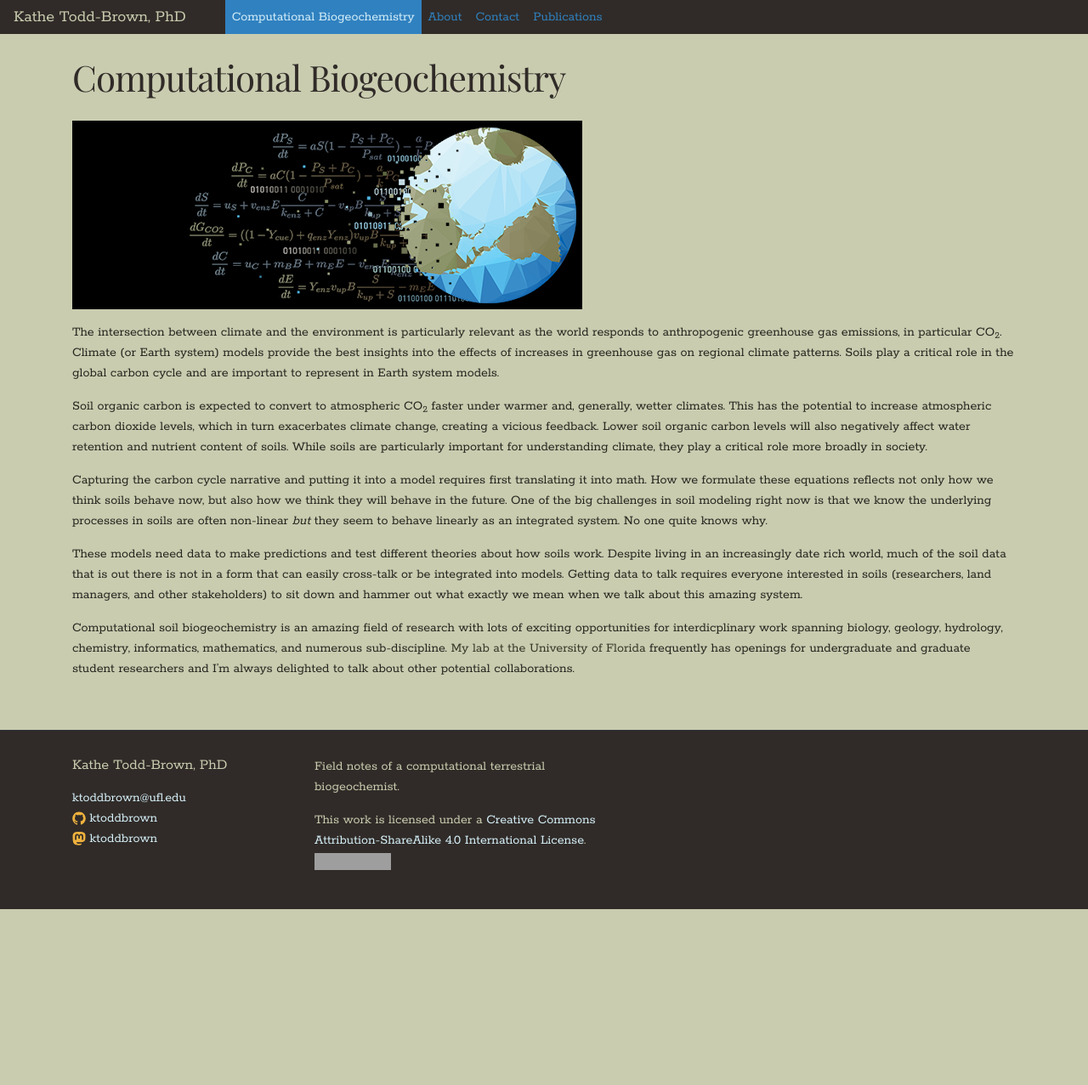
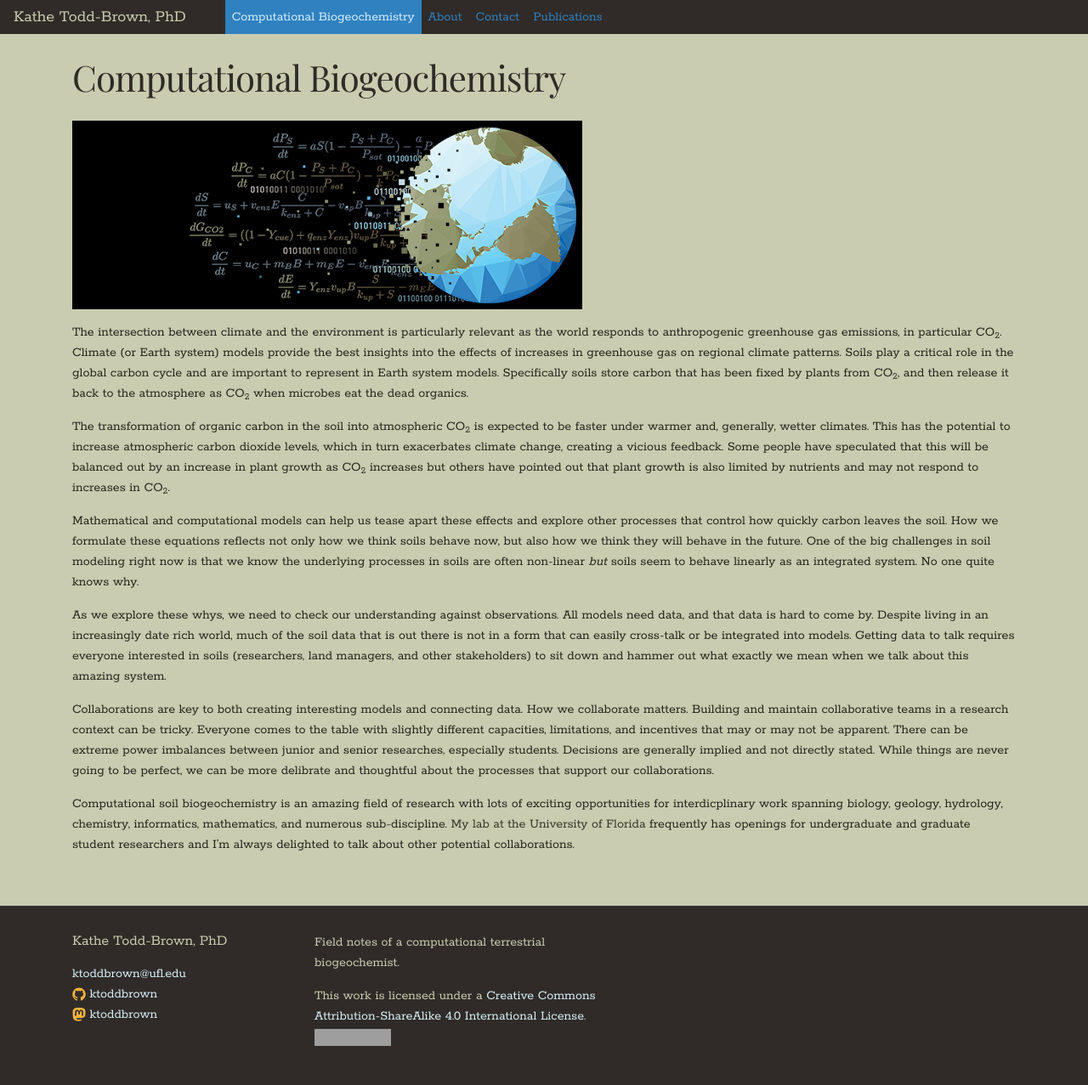
Before and after one commit to ktoddbrown/ktoddbrown.github.io, a Jekyll site: the page built from index.md, in a window 1280 px wide. Shown: the whole page at 85% size. Built offline with Jekyll 4.4.1, drawn with Linux system fonts in a browser that asks for light colours; nearby versions of some CDN libraries; before the commit the page ends 1070 px from its top, so only the background shows below that; grey boxes are pictures that could not be loaded.

Commit message:
Update text

```diff
--- a/index.md
+++ b/index.md
@@ -9,20 +9,29 @@ order : 1
 The intersection between climate and the environment is particularly relevant as the world responds to anthropogenic greenhouse gas emissions, in particular CO<sub>2</sub>.
 Climate (or Earth system) models provide the best insights into the effects of increases in greenhouse gas on regional climate patterns.
 Soils play a critical role in the global carbon cycle and are important to represent in Earth system models.
+Specifically soils store carbon that has been fixed by plants from CO<sub>2</sub>, and then release it back to the atmosphere as CO<sub>2</sub> when microbes eat the dead organics.
 
-Soil organic carbon is expected to convert to atmospheric CO<sub>2</sub> faster under warmer and, generally, wetter climates.
+The transformation of organic carbon in the soil into atmospheric CO<sub>2</sub> is expected to be faster under warmer and, generally, wetter climates.
 This has the potential to increase atmospheric carbon dioxide levels, which in turn exacerbates climate change, creating a vicious feedback.
-Lower soil organic carbon levels will also negatively affect water retention and nutrient content of soils.
-While soils are particularly important for understanding climate, they play a critical role more broadly in society.
+Some people have speculated that this will be balanced out by an increase in plant growth as CO<sub>2</sub> increases but others have pointed out that plant growth is also limited by nutrients and may not respond to increases in CO<sub>2</sub>.
 
-Capturing the carbon cycle narrative and putting it into a model requires first translating it into math.
+Mathematical and computational models can help us tease apart these effects and explore other processes that control how quickly carbon leaves the soil.
 How we formulate these equations reflects not only how we think soils behave now, but also how we think they will behave in the future.
-One of the big challenges in soil modeling right now is that we know the underlying processes in soils are often non-linear _but_ they seem to behave linearly as an integrated system.
+One of the big challenges in soil modeling right now is that we know the underlying processes in soils are often non-linear _but_ soils seem to behave linearly as an integrated system.
 No one quite knows why.
 
-These models need data to make predictions and test different theories about how soils work.
+As we explore these whys, we need to check our understanding against observations.
+All models need data, and that data is hard to come by.
 Despite living in an increasingly date rich world, much of the soil data that is out there is not in a form that can easily cross-talk or be integrated into models.
 Getting data to talk requires everyone interested in soils (researchers, land managers, and other stakeholders) to sit down and hammer out what exactly we mean when we talk about this amazing system.
 
+Collaborations are key to both creating interesting models and connecting data.
+How we collaborate matters.
+Building and maintain collaborative teams in a research context can be tricky.
+Everyone comes to the table with slightly different capacities, limitations, and incentives that may or may not be apparent.
+There can be extreme power imbalances between junior and senior researches, especially students.
+Decisions are generally implied and not directly stated.
+While things are never going to be perfect, we can be more delibrate and thoughtful about the processes that support our collaborations.
+
 Computational soil biogeochemistry is an amazing field of research with lots of exciting opportunities for interdicplinary work spanning biology, geology, hydrology, chemistry, informatics, mathematics, and numerous sub-discipline.
 [My lab at the University of Florida](https://www.essie.ufl.edu/people/name/kathe-todd-brown/) frequently has openings for undergraduate and graduate student researchers and I'm always delighted to talk about other potential collaborations.
```
Also changed, not shown: about.md (+1 -1 lines).
